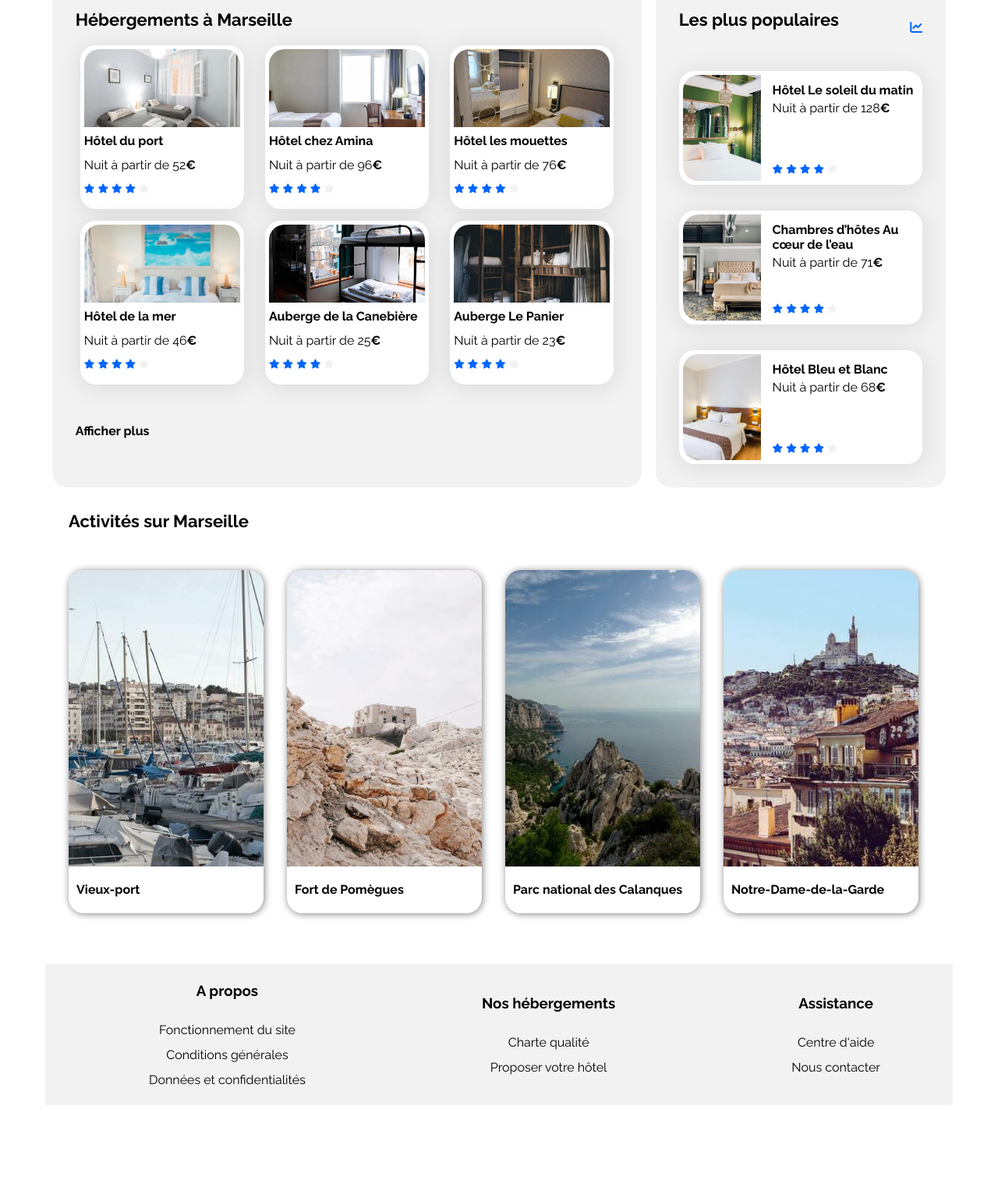
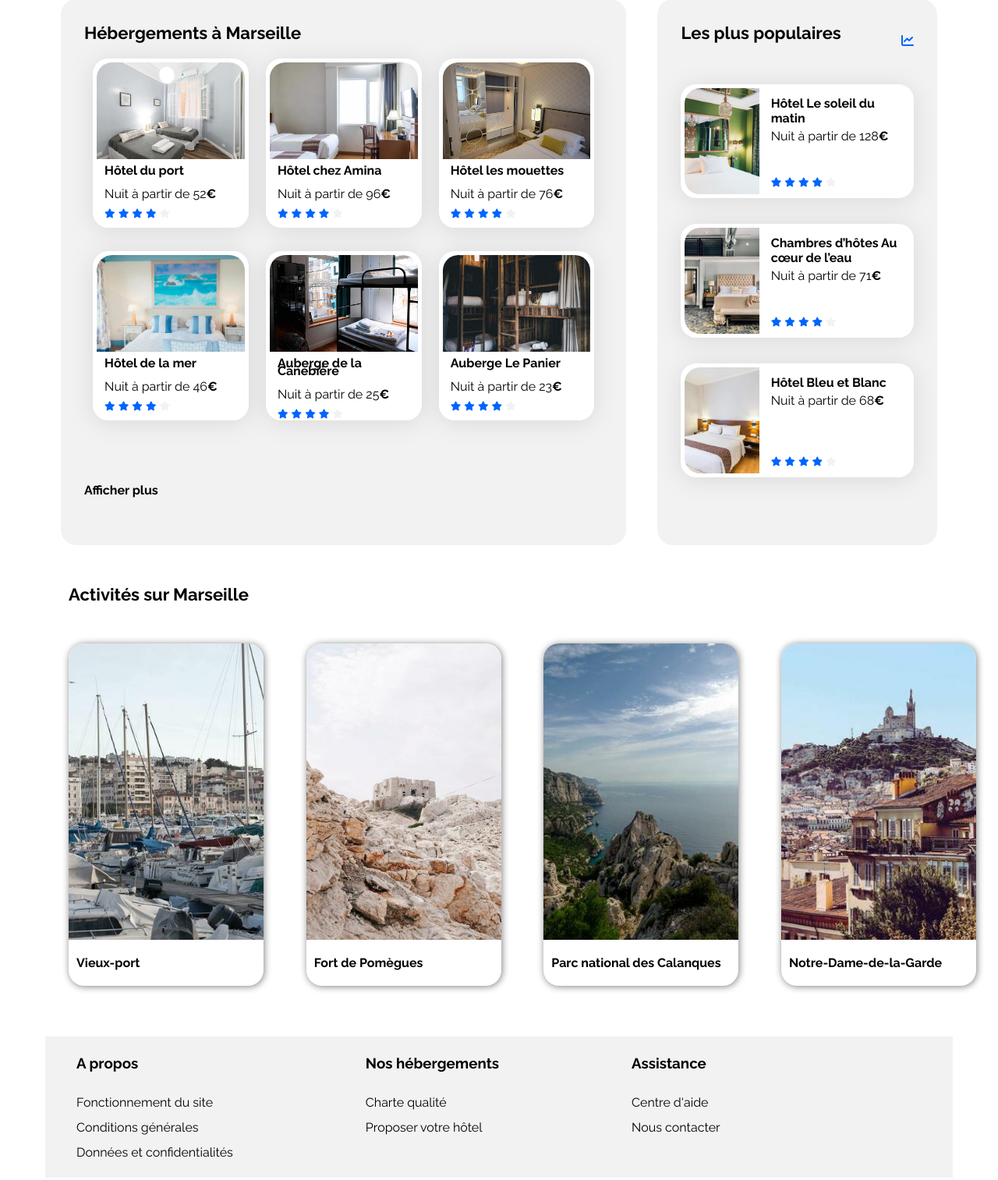
Before and after one commit to GuillaumeDon/projet-2-bookie, a plain HTML site: page booki-starter-code-master/index.html in a window 1280 px wide. Shown: the part 419-1932 px from the top of the page at 78% size. Before the commit the page ends 1844 px from the top, so only its background shows below. Drawn offline with Linux system fonts and the light colour scheme.

Commit message:
MAJ HEADER

```diff
--- a/booki-starter-code-master/css/style.css
+++ b/booki-starter-code-master/css/style.css
@@ -17,6 +17,7 @@
 body {
     display: flex;
     justify-content: center;
+
 }
 
 .main-container {
@@ -109,7 +110,7 @@ header nav ul li  {
 header nav ul li:hover::before {
     content: "";
     position: absolute;
-    top: -20px;
+    top: -24px;
     left: 0;
     width: 100%;
     height: 3px;
@@ -131,6 +132,9 @@ header a:hover{
 .search-bar{
     display: flex;
     margin-bottom: 20px;
+    height: 49px;
+    /* width: 377px; */
+
 
     /* height: 50px; */
 }
@@ -146,6 +150,8 @@ border: 0.5px solid rgb(227, 227, 227);
 border-left: none;
 border-right: none;
 text-align: center;
+width: 190px;
+height: 46px;
 
 }
 
@@ -155,7 +161,14 @@ input[type="submit"]{
     color: white;
     border: none;
     border-radius: 0 15px 15px 0;
+    width: 132px;
+    height: 49px;
 }
+
+input[type="submit"]:hover{
+    cursor : pointer;
+}
+
 .fa-location-dot{
     width: 50px;
     height: 49px;
@@ -201,7 +214,7 @@ input[type="submit"]{
 }
 .filter-shape{
     height: 50px;
-    width: 150px;
+    /* width: 150px; */
     border: 1px solid grey;
     border-radius: 25px 25px 25px 25px;
     margin: 7.5px;
@@ -209,6 +222,12 @@ input[type="submit"]{
     align-items: center;
     justify-content: center;
 
+}
+
+.filter-list li{
+    padding: 0 10px;
+    display: flex;
+    flex-wrap: nowrap;
 }
 
 .filter-list li.filter-shape:hover {
@@ -220,14 +239,24 @@ input[type="submit"]{
     display: flex;
 
 
+
+
+}
+.fa-info{
+    height: 4px;
+    /* width: 4px; */
+    display: flex;
+    align-items: center;
+    justify-content: center;
+
 }
 .info-bar-icon-container{
-    padding: 10px;
+    padding: 5px;
     display: flex;
-    width: 12px;
-    height: 12px;
+    width: 15px;
+    height: 15px;
     position: relative;
-    top: -5px;
+    top: 1px;
     border: solid 1px grey;
     align-items: center;
     justify-content: center;
@@ -239,6 +268,8 @@ input[type="submit"]{
 .hebergements-and-populaires {
     display: flex;
     justify-content: space-around;
+
+
 }
 
 .hebergements-and-populaires section {
@@ -246,6 +277,7 @@ input[type="submit"]{
     border-radius: 20px;
     padding: 30px;
     box-sizing: border-box;
+    margin: 20px;
 }
 
 /****** Hebergements ***********/
@@ -266,12 +298,17 @@ input[type="submit"]{
     margin-top: 50px;
 
 }
+
+#hebergements h3{
+margin-bottom: 20px;
+
+}
  .hebergements-cards{
     /* background-color: red; */
     display: flex;
     flex-wrap: wrap;
     justify-content: space-around;
-    gap: 15px;
+    /* gap: 15px; */
     /* padding: 30px;
      */
 
@@ -279,8 +316,9 @@ input[type="submit"]{
 
  }
  .hebergements-cards .card{
-    width: 200px;
-    height: 200px;
+    width: calc(33% - 30px);
+    height: 207px;
+    margin-bottom: 30px;
 
 
 
@@ -288,8 +326,8 @@ input[type="submit"]{
  }
 
  .hebergements-cards .card img{
-    width: 200px;
-    max-height: 100px;
+    width: 100%;
+    height: 124px;
     border-radius: 20px 20px 0 0;
 
 
@@ -303,10 +341,11 @@ input[type="submit"]{
  .hebergements-cards .card-content {
     width: 100%;
     /* padding-left: 15px; */
-    line-height: 15px;
+    line-height: 10px;
     box-sizing: border-box;
     display: flex;
     flex-direction: column;
+    margin-left: 10px;
     margin-top : -10px;
 
     /* justify-content: center; */
@@ -315,6 +354,7 @@ input[type="submit"]{
 /****** Populaires ***********/
 .populaires {
     width: 32%;
+    height: 700px;
 }
 
 .populaires-title {
@@ -361,7 +401,7 @@ input[type="submit"]{
 #activites{
     /* background-color: red; */
     padding: 30px;
-    width: 80%;
+    width: 100%;
 }
 
 .activites-cards{
@@ -374,7 +414,7 @@ input[type="submit"]{
 
 }
 .activites-card-shape{
-    height: 440px;
+    height: 439px;
     width: 250px;
     box-shadow: 1px 1px 10px grey;
     border-radius: 20px 20px 20px 20px;
@@ -410,17 +450,18 @@ input[type="submit"]{
 footer{
     background-color: var(--main-bg-color);
     display: flex;
-    justify-content: space-around;
+    justify-content: flex-start;
     margin-top: 35px;
-    align-items: center;
+    /* align-items: center; */
 }
 
 footer h3{
-    text-align: center;
+    text-align: left;
 }
 
 footer li{
-    text-align: center;
+    text-align: left;
+    margin-right: 130px;
     line-height: 2rem;
 }
 
@@ -607,7 +648,11 @@ input[type="submit"]{
     width: 44%;
     margin: 5px;
 
+
 }
+
+
+
 
 
 #activites{
@@ -640,9 +685,12 @@ input[type="submit"]{
 
 #hebergements{
     background-color: white;
+    width: 100%;
+    padding: 0px;
 }
 .hebergements-cards a {
     width: 100%;
+
 }
 
 
@@ -653,11 +701,13 @@ input[type="submit"]{
     justify-content: center;
    width: 100%;
 
+
 }
 
 .hebergements-cards .card{
 
    width: 100%;
+   height: 207px;
 
 }
 
@@ -665,6 +715,7 @@ input[type="submit"]{
 
     width: 100%;
     object-fit: cover;
+    height: 124px;
 
 
  }
@@ -678,8 +729,14 @@ input[type="submit"]{
 
 
 
-.activites-card-shape{
+.activites-card-shape {
     width: auto;
+
+}
+
+.activites-card-shape img{
+    width: auto;
+    height: 140px;
 }
 
 
@@ -689,6 +746,9 @@ footer{
     flex-direction: column;
     align-items: flex-start;
     justify-content: center;
+    width: 100%;
+
+
 
 
 
--- a/booki-starter-code-master/index.html
+++ b/booki-starter-code-master/index.html
@@ -39,7 +39,7 @@
                     <i class="fa-solid fa-location-dot"></i>
 
                     <input type="text" placeholder="Marseille, France">
-                    <input type="submit" id="submit-research" value="Rechercher" >
+                    <input type="submit" id="submit-research" value="Rechercher">
                     <i class="fa-solid fa-magnifying-glass"></i>
                 </form>
                 <div class="filter">
@@ -72,16 +72,15 @@
                 </div>
 
 
-
-
             </div>
             <div class="hebergements-and-populaires">
-                <section id ="hebergements">
+                <section id="hebergements">
                     <h2 class="section-title hebergements-title">Hébergements à Marseille</h2>
                     <div class="hebergements-cards">
-                        <a href="#">
-                            <article class="card">
-                                <img src="./images/hebergements/fred-kleber.jpg" alt="Image de la chambre d'hôtel montrant un lit">
+                        <a class="card" href="#">
+                            <article>
+                                <img src="./images/hebergements/fred-kleber.jpg"
+                                    alt="Image de la chambre d'hôtel montrant un lit">
                                 <div class="card-content">
                                     <div class="card-txt">
                                         <h3 class="card-title">Hôtel du port</h3>
@@ -98,9 +97,10 @@
                                 </div>
                             </article>
                         </a>
-                        <a href="#">
-                            <article class="card">
-                                <img src="./images/hebergements/febrian-zakaria.jpg" alt="Image de la chambre d'hôtel montrant un lit">
+                        <a class="card" href="#">
+                            <article>
+                                <img src="./images/hebergements/febrian-zakaria.jpg"
+                                    alt="Image de la chambre d'hôtel montrant un lit">
                                 <div class="card-content">
                                     <div class="card-txt">
                                         <h3 class="card-title">Hôtel chez Amina</h3>
@@ -117,9 +117,10 @@
                                 </div>
                             </article>
                         </a>
-                        <a href="#">
-                            <article class="card">
-                                <img src="./images/hebergements/reisetopia.jpg" alt="Image de la chambre d'hôtel montrant un lit">
+                        <a class="card" href="#">
+                            <article>
+                                <img src="./images/hebergements/reisetopia.jpg"
+                                    alt="Image de la chambre d'hôtel montrant un lit">
                                 <div class="card-content">
                                     <div class="card-txt">
                                         <h3 class="card-title">Hôtel les mouettes</h3>
@@ -138,9 +139,10 @@
                         </a>
 
 
-                        <a href="#">
-                            <article class="card">
-                                <img src="./images/hebergements/annie-spratt.jpg" alt="Image de la chambre d'hôtel montrant un lit">
+                        <a class="card" href="#">
+                            <article>
+                                <img src="./images/hebergements/annie-spratt.jpg"
+                                    alt="Image de la chambre d'hôtel montrant un lit">
                                 <div class="card-content">
                                     <div class="card-txt">
                                         <h3 class="card-title">Hôtel de la mer</h3>
@@ -157,9 +159,10 @@
                                 </div>
                             </article>
                         </a>
-                        <a href="#">
-                            <article class="card">
-                                <img src="./images/hebergements/marcus-loke.jpg" alt="Image de la chambre d'hôtel montrant un lit">
+                        <a class="card" href="#">
+                            <article>
+                                <img src="./images/hebergements/marcus-loke.jpg"
+                                    alt="Image de la chambre d'hôtel montrant un lit">
                                 <div class="card-content">
                                     <div class="card-txt">
                                         <h3 class="card-title">Auberge de la Canebière</h3>
@@ -176,9 +179,10 @@
                                 </div>
                             </article>
                         </a>
-                        <a href="#">
-                            <article class="card">
-                                <img src="./images/hebergements/nicate-lee.jpg" alt="Image de la chambre d'hôtel montrant un lit">
+                        <a class="card" href="#">
+                            <article>
+                                <img src="./images/hebergements/nicate-lee.jpg"
+                                    alt="Image de la chambre d'hôtel montrant un lit">
                                 <div class="card-content">
                                     <div class="card-txt">
                                         <h3 class="card-title">Auberge Le Panier</h3>
@@ -197,7 +201,7 @@
                         </a>
 
                     </div>
-                    <h4>Afficher plus</h4>
+                    <a href="#"><h4>Afficher plus</h4></a>
                 </section>
                 <section class="populaires">
                     <div class="populaires-title">
@@ -207,7 +211,8 @@
                     <div class="populaires-cards">
                         <a href="#">
                             <article class="card">
-                                <img src="./images/hebergements/emile-guillemot.jpg" alt="Image de la chambre d'hôtel montrant un lit">
+                                <img src="./images/hebergements/emile-guillemot.jpg"
+                                    alt="Image de la chambre d'hôtel montrant un lit">
                                 <div class="card-content">
                                     <div class="card-txt">
                                         <h3 class="card-title">Hôtel Le soleil du matin</h3>
@@ -226,7 +231,8 @@
                         </a>
                         <a href="#">
                             <article class="card">
-                                <img src="./images/hebergements/aw-creative.jpg" alt="Image de la chambre d'hôtel montrant un lit">
+                                <img src="./images/hebergements/aw-creative.jpg"
+                                    alt="Image de la chambre d'hôtel montrant un lit">
                                 <div class="card-content">
                                     <div class="card-txt">
                                         <h3 class="card-title">Chambres d’hôtes Au cœur de l’eau</h3>
@@ -245,7 +251,8 @@
                         </a>
                         <a href="#">
                             <article class="card">
-                                <img src="./images/hebergements/febrian-zakaria2.jpg" alt="Image de la chambre d'hôtel montrant un lit">
+                                <img src="./images/hebergements/febrian-zakaria2.jpg"
+                                    alt="Image de la chambre d'hôtel montrant un lit">
                                 <div class="card-content">
                                     <div class="card-txt">
                                         <h3 class="card-title">Hôtel Bleu et Blanc</h3>
@@ -268,30 +275,30 @@
                 </section>
 
             </div>
-            <section id ="activites">
+            <section id="activites">
                 <h2 class="section-title activites-title">Activités sur Marseille</h2>
                 <div class="activites-cards">
-                    <a href="#">
-                    <article class="activites-card-shape">
+                    <a class="activites-card-shape" href="#">
+                        <article >
                             <img src="./images/activites/reno-laithienne.jpg">
                             <h3>Vieux-port</h3>
 
                         </article>
                     </a>
-                <a href="#">
-                    <article class="activites-card-shape">
+                    <a class="activites-card-shape" href="#">
+                        <article >
                             <img src="./images/activites/paul-hermann.jpg">
                             <h3>Fort de Pomègues</h3>
                         </article>
                     </a>
-                    <a href="#">
-                    <article class="activites-card-shape">
+                    <a class="activites-card-shape" href="#">
+                        <article >
                             <img src="./images/activites/kilyan-sockalingum.jpg">
                             <h3>Parc national des Calanques</h3>
                         </article>
                     </a>
-                    <a href="#">
-                    <article class="activites-card-shape">
+                    <a class="activites-card-shape" href="#">
+                        <article >
                             <img src="./images/activites/florian-wehde.jpg">
                             <h3>Notre-Dame-de-la-Garde</h3>
                         </article>
@@ -300,33 +307,39 @@
             </section>
         </main>
         <footer>
-            <div class="a-propos">
+            <nav class="a-propos">
 
                 <ul>
-                    <li><h3>A propos</h3></li>
-                    <li>Fonctionnement du site</li>
-                    <li>Conditions générales</li>
-                    <li>Données et confidentialités</li>
+                    <li>
+                        <h3>A propos</h3>
+                    </li>
+                    <li><a href="#">Fonctionnement du site</li></a>
+                    <li><a href="#">Conditions générales</a></li>
+                    <li><a href="#">Données et confidentialités</a></li>
                 </ul>
-            </div>
-            <div class="nos-hebergements">
+            </nav>
+            <nav class="nos-hebergements">
 
                 <ul>
-                    <li><h3>Nos hébergements</h3></li>
-                    <li>Charte qualité</li>
-                    <li>Proposer votre hôtel</li>
+                    <li>
+                        <h3>Nos hébergements</h3>
+                    </li>
+                    <a href="#"><li>Charte qualité</a></li>
+                    <a href="#"><li>Proposer votre hôtel</a></li>
 
                 </ul>
-            </div>
-            <div class="assistance">
+            </nav>
+            <nav class="assistance">
 
                 <ul>
-                    <li><h3>Assistance</h3></li>
-                    <li>Centre d'aide</li>
-                    <li>Nous contacter</li>
+                    <li>
+                        <h3>Assistance</h3>
+                    </li>
+                    <a href="#"><li>Centre d'aide</a></li>
+                    <a href="#"><li>Nous contacter</a></li>
 
                 </ul>
-            </div>
+            </nav>
         </footer>
 
 </body>
```
Lines whose indentation alone changed are shown as unchanged.
